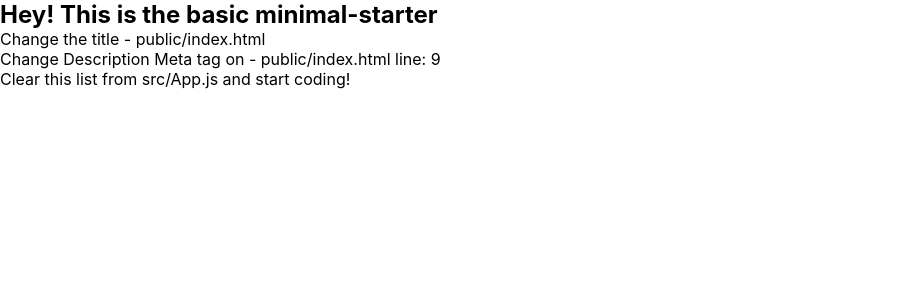
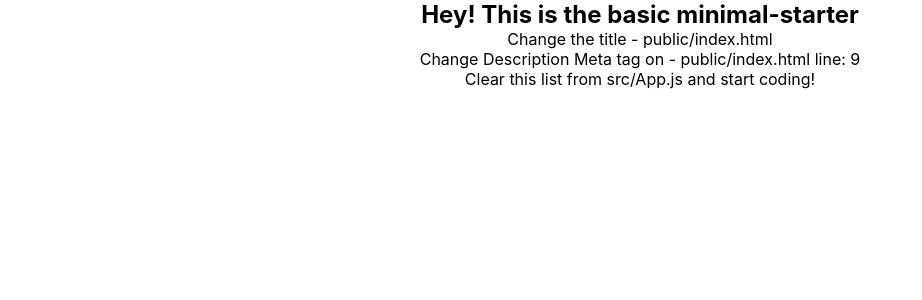
Before and after one commit to seebham/my-react-cra-starters, a React (Create React App) app: page / in a window 1280 px wide. Shown: the top 300 px of the page, without its empty margins (0-922 px from the left). Built offline with nearby package versions, Linux system fonts and the light colour scheme.

Commit message:
styled-applied

```diff
--- a/src/App.js
+++ b/src/App.js
@@ -1,12 +1,20 @@
+import styled from "styled-components";
+
+const AppContainer = styled.div`
+  text-align: center;
+`;
+
 function App() {
   return (
     <div className="App">
+      <AppContainer>
         <h2>Hey! This is the basic minimal-starter</h2>
         <ul>
           <li>Change the title - public/index.html</li>
           <li>Change Description Meta tag on - public/index.html line: 9</li>
           <li>Clear this list from src/App.js and start coding!</li>
         </ul>
+      </AppContainer>
     </div>
   );
 }
```
Lines whose indentation alone changed are shown as unchanged.
